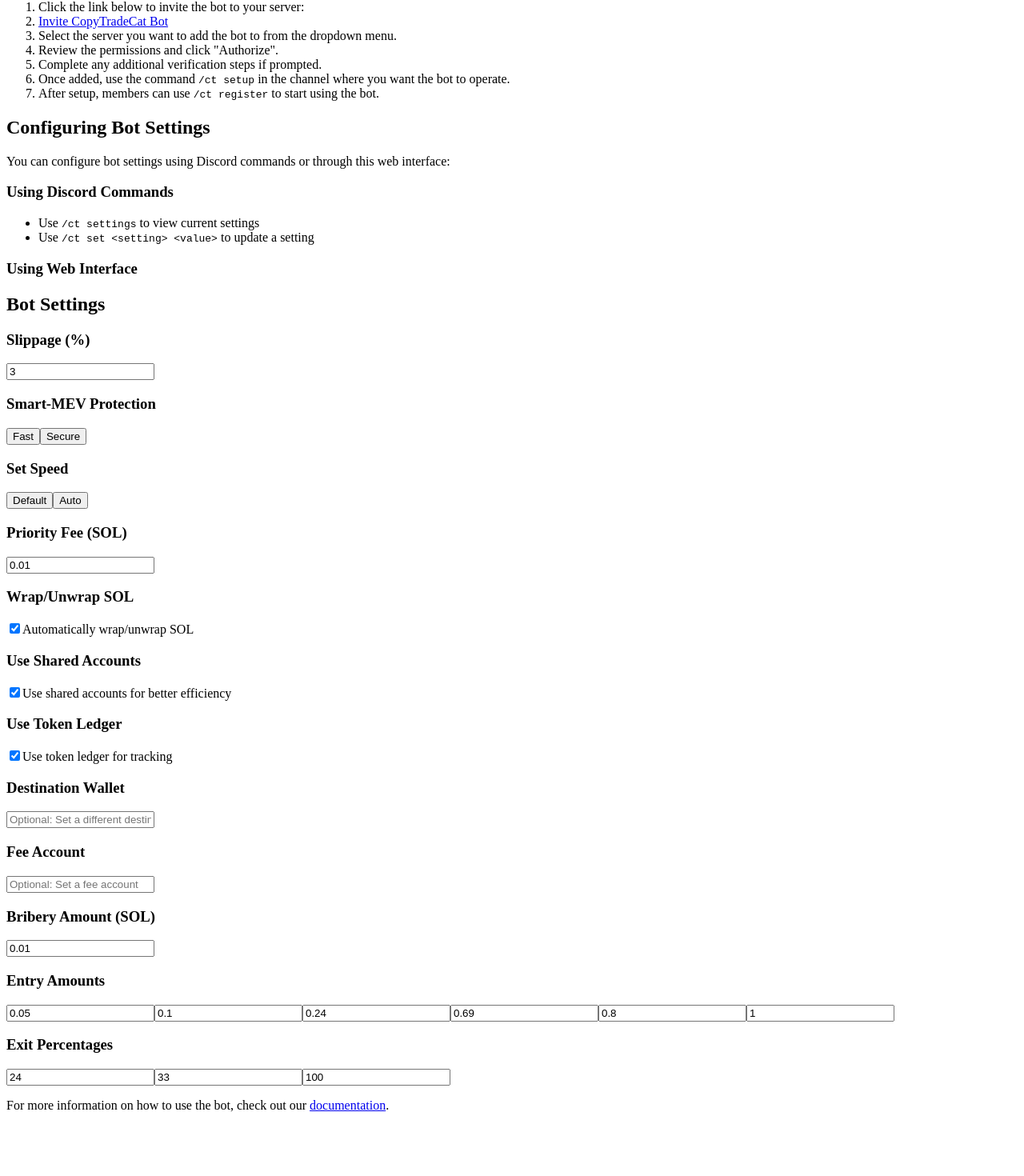
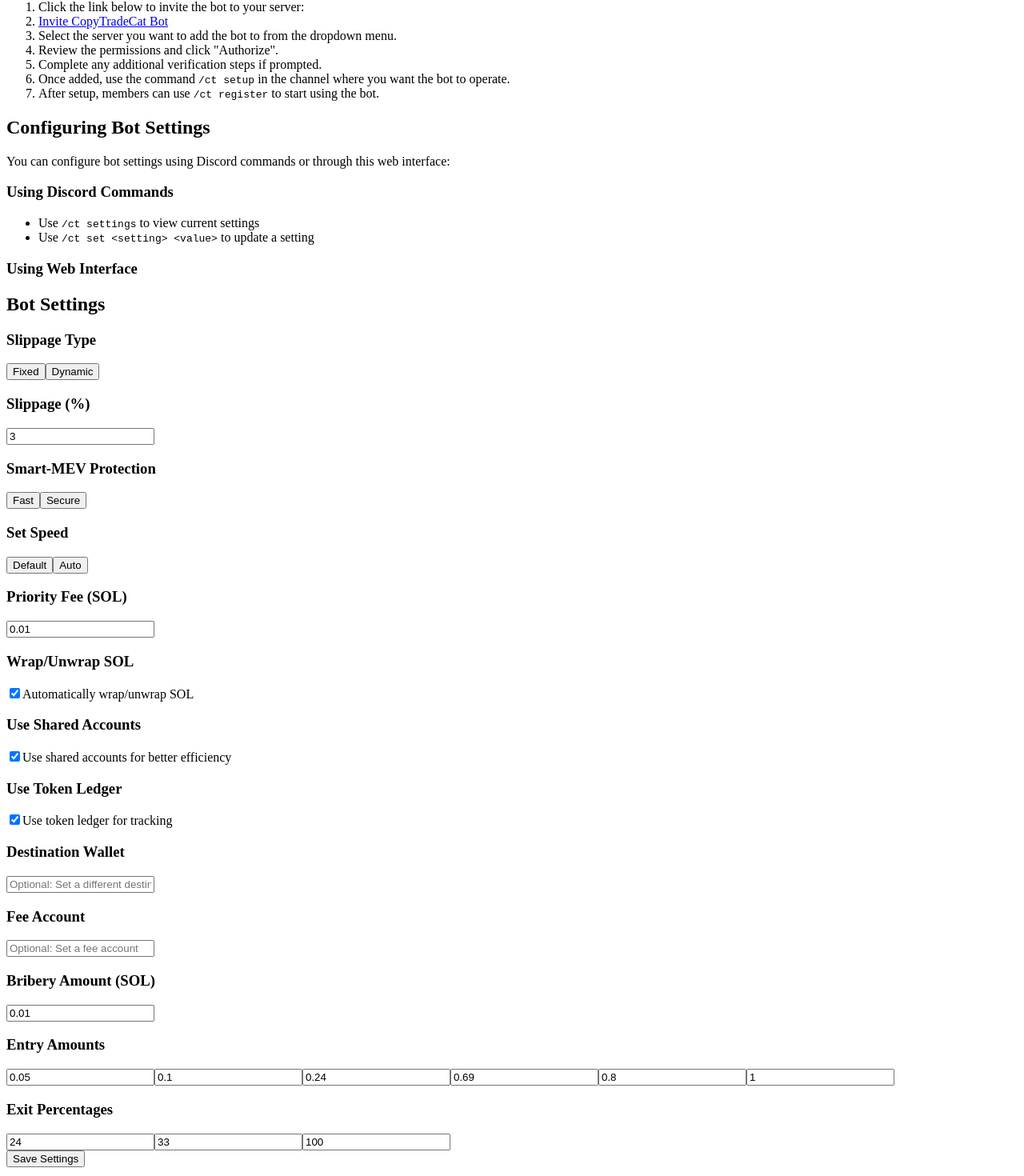
Before and after one commit to copytradecat/mono, a Next.js app: page /bot-instructions in a window 1280 px wide. Shown: the part 106-1576 px from the top of the page at 80% size. Before the commit the page ends 1513 px from the top, so only its background shows below. Built offline with nearby package versions, Linux system fonts and the light colour scheme; no server answers; what @jup-ag/wallet-adapter would draw is missing.

Commit message:
feature: dynamic slippage

```diff
--- a/src/components/BotSettings.tsx
+++ b/src/components/BotSettings.tsx
@@ -3,6 +3,7 @@
 
 interface Settings {
   slippage: number;
+  slippageType: 'fixed' | 'dynamic';
   smartMevProtection: 'fast' | 'secure';
   setSpeed: 'default' | 'auto';
   priorityFee: number;
@@ -18,6 +19,7 @@
 
 const defaultSettings: Settings = {
   slippage: 3.0,
+  slippageType: 'fixed',
   smartMevProtection: 'secure',
   setSpeed: 'default',
   priorityFee: 0.01,
@@ -34,6 +36,7 @@
 export default function BotSettings() {
   const { data: session } = useSession();
   const [settings, setSettings] = useState<Settings>(defaultSettings);
+  const [isLoading, setIsLoading] = useState(false);
 
   useEffect(() => {
     if (session) {
@@ -49,22 +52,23 @@
     }
   };
 
-  const updateSetting = async (setting: string, value: any) => {
-    if (!settings) return;
-
-    const updatedSettings = {
-      ...settings,
-      [setting]: value,
+  const updateSetting = (setting: keyof Settings, value: any) => {
+    setSettings(prev => ({ ...prev, [setting]: value }));
   };
 
+  const handleSaveSettings = async () => {
+    setIsLoading(true);
     const response = await fetch('/api/bot-settings', {
       method: 'POST',
       headers: { 'Content-Type': 'application/json' },
-      body: JSON.stringify({ settings: updatedSettings }),
+      body: JSON.stringify({ settings }),
     });
 
+    setIsLoading(false);
     if (response.ok) {
-      setSettings(updatedSettings);
+      alert('Settings saved successfully');
+    } else {
+      alert('Failed to save settings');
     }
   };
 
@@ -74,13 +78,33 @@
     <div className="p-4 bg-white shadow rounded-lg">
       <h2 className="text-2xl font-bold mb-4">Bot Settings</h2>
       <div>
-        <h3 className="text-xl font-semibold mb-2">Slippage (%)</h3>
+
+        <h3 className="text-xl font-semibold mb-2">Slippage Type</h3>
+          <div>
+            <button
+              onClick={() => updateSetting('slippageType', 'fixed')}
+              className={`mr-2 px-4 py-2 rounded ${settings.slippageType === 'fixed' ? 'bg-blue-500 text-white' : 'bg-gray-200'}`}
+            >
+              Fixed
+            </button>
+            <button
+              onClick={() => updateSetting('slippageType', 'dynamic')}
+              className={`px-4 py-2 rounded ${settings.slippageType === 'dynamic' ? 'bg-blue-500 text-white' : 'bg-gray-200'}`}
+            >
+              Dynamic
+            </button>
+          </div>
+          {settings.slippageType === 'fixed' && (
+            <>
+              <h3 className="text-xl font-semibold mt-4 mb-2">Slippage (%)</h3>
               <input
                 type="number"
                 value={settings.slippage}
                 onChange={(e) => updateSetting('slippage', parseFloat(e.target.value))}
                 className="w-full p-2 border rounded"
               />
+            </>
+          )}
         <h3 className="text-xl font-semibold mt-4 mb-2">Smart-MEV Protection</h3>
         <div>
           <button
@@ -197,6 +221,13 @@
             />
           ))}
         </div>
+        <button
+          onClick={handleSaveSettings}
+          disabled={isLoading}
+          className="mt-6 bg-green-500 hover:bg-green-700 text-white font-bold py-2 px-4 rounded focus:outline-none focus:shadow-outline"
+        >
+          {isLoading ? 'Saving...' : 'Save Settings'}
+        </button>
       </div>
     </div>
   );
--- a/src/components/TradingInterface.tsx
+++ b/src/components/TradingInterface.tsx
@@ -46,7 +46,10 @@
     }
 
     try {
-      const quote = await getQuote(inputToken, outputToken, parseFloat(amount), settings.slippage);
+      const slippageSettings = settings.slippageType === 'fixed'
+        ? { type: 'fixed' as const, value: settings.slippage }
+        : { type: 'dynamic' as const };
+      const quote = await getQuote(inputToken, outputToken, parseFloat(amount), slippageSettings);
       setQuoteResult(quote);
     } catch (error) {
       console.error('Error getting quote:', error);
--- a/src/services/jupiter.service.ts
+++ b/src/services/jupiter.service.ts
@@ -131,14 +131,15 @@
   return aggregateBalance;
 }
 
-export async function getQuote(inputToken: string, outputToken: string, amount: number, slippage: number): Promise<QuoteResponse> {
+export async function getQuote(inputToken: string, outputToken: string, amount: number, slippageSettings: { type: 'fixed' | 'dynamic', value?: number }): Promise<QuoteResponse> {
   const params: QuoteGetRequest = {
     inputMint: inputToken,
     outputMint: outputToken,
     amount: Math.floor(amount),
-    slippageBps: Math.floor(slippage * 100),
+    slippageBps: slippageSettings.type === 'fixed' ? Math.floor(slippageSettings.value! * 100) : undefined,
     onlyDirectRoutes: false,
     asLegacyTransaction: false,
+    dynamicSlippage: slippageSettings.type === 'dynamic',
   };
 
   try {
```
Lines whose indentation alone changed are shown as unchanged.
